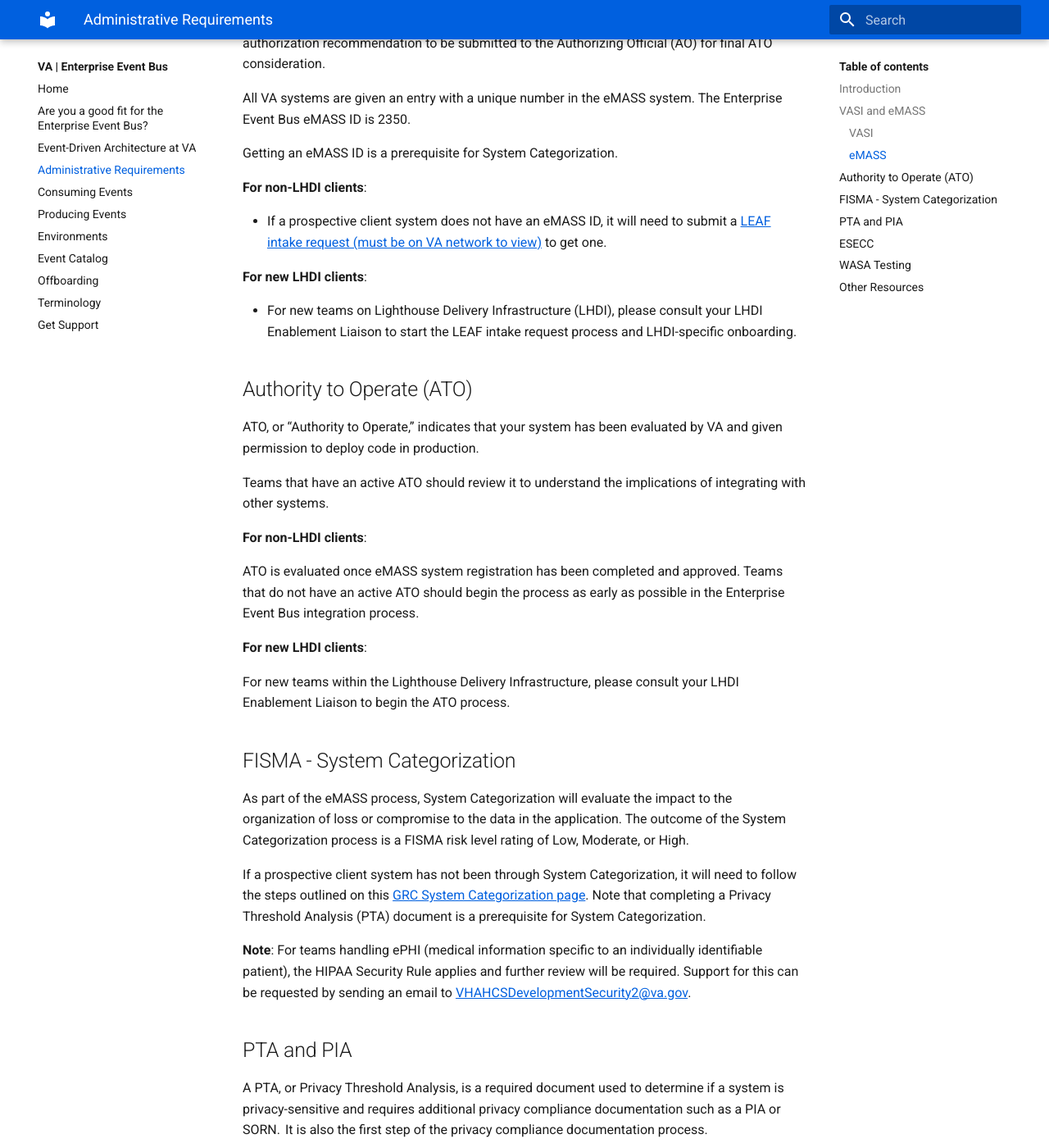
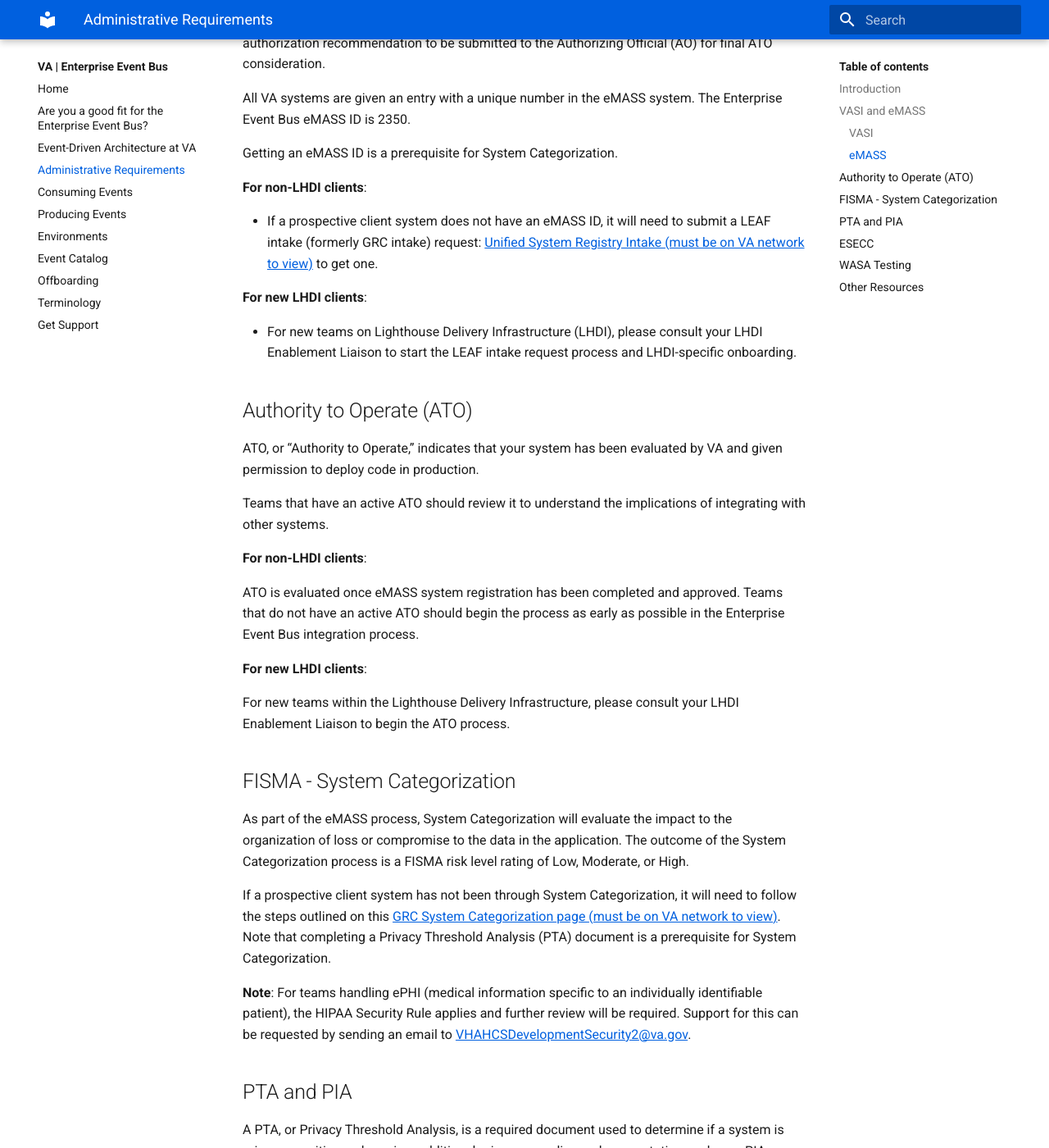
Before and after one commit to department-of-veterans-affairs/ves-event-bus-developer-portal, an MkDocs documentation site: the page built from docs/administrative-requirements.md, in a window 1280 px wide and 1400 px high, scrolled down 1548 px. Shown: the whole window at 82% size. Built offline with MkDocs 1.6.1 and Material for MkDocs 9.7.7, drawn with Linux system fonts in a browser that asks for light colours; some of the changed text lies outside the part shown.

Commit message:
fix links and link text in administrative-requirements.md

```diff
--- a/docs/administrative-requirements.md
+++ b/docs/administrative-requirements.md
@@ -56,7 +56,7 @@
 
 **For non-LHDI clients**:
 
-* If a prospective client system does not have an eMASS ID, it will need to submit a [LEAF intake request (must be on VA network to view)](https://leaf.va.gov/NATIONAL/103/cybersecurity_request_portal/) to get one.
+* If a prospective client system does not have an eMASS ID, it will need to submit a LEAF intake (formerly GRC intake) request: [Unified System Registry Intake (must be on VA network to view)](https://leaf.va.gov/NATIONAL/103/cybersecurity_request_portal/) to get one.
 
 **For new LHDI clients**:
 
@@ -80,7 +80,7 @@
 
 As part of the eMASS process, System Categorization will evaluate the impact to the organization of loss or compromise to the data in the application. The outcome of the System Categorization process is a FISMA risk level rating of Low, Moderate, or High.
 
-If a prospective client system has not been through System Categorization, it will need to follow the steps outlined on this [GRC System Categorization page](https://confluence.devops.va.gov/display/VAExternal/GRC+-+System+Categorization). Note that completing a Privacy Threshold Analysis (PTA) document is a prerequisite for System Categorization.
+If a prospective client system has not been through System Categorization, it will need to follow the steps outlined on this [GRC System Categorization page (must be on VA network to view)](https://confluence.devops.va.gov/display/VAExternal/GRC+-+System+Categorization). Note that completing a Privacy Threshold Analysis (PTA) document is a prerequisite for System Categorization.
 
 **Note**: For teams handling ePHI (medical information specific to an individually identifiable patient), the HIPAA Security Rule applies and further review will be required. Support for this can be requested by sending an email to [VHAHCSDevelopmentSecurity2@va.gov](mailto:VHAHCSDevelopmentSecurity2@va.gov).
 
@@ -103,7 +103,8 @@
 Resources:
 
 * [Privacy Threshold Analysis (PTA) and Privacy Impact Assessment (PIA) Submittal Checklist and Process Overview (PDF file, must be on VA network to view)](https://dvagov.sharepoint.com/sites/OITPrivacyHub/PTA%20Training%20Resources/Forms/AllItems.aspx?id=%2Fsites%2FOITPrivacyHub%2FPTA%20Training%20Resources%2FPTA%20and%20PIA%20Submittal%20Checklist%20and%20Process%20Overview%2Epdf&parent=%2Fsites%2FOITPrivacyHub%2FPTA%20Training%20Resources&isSPOFile=1&OR=Teams%2DHL&CT=1709826099209&clickparams=eyJBcHBOYW1lIjoiVGVhbXMtRGVza3RvcCIsIkFwcFZlcnNpb24iOiIyNy8yNDAxMDQxNzUwNCIsIkhhc0ZlZGVyYXRlZFVzZXIiOmZhbHNlfQ%3D%3D)
-* [PTA Training Resources (VA SharePoint, must be on VA network to view)](https://dvagov.sharepoint.com/sites/OITPrivacyHub/SitePages/Privacy-Impact-Assessment.aspx?csf=1&web=1&e=u8YJ0w)
+* [PIA Training Resources (VA SharePoint, must be on VA network to view)](https://dvagov.sharepoint.com/sites/OITPrivacyHub/SitePages/Privacy-Impact-Assessment.aspx?csf=1&web=1&e=u8YJ0w)
+* [PTA Training Resources (VA SharePoint, must be on VA network to view)](https://dvagov.sharepoint.com/sites/OITPrivacyHub/SitePages/Privacy-Threshold-Analysis.aspx?csf=1&web=1&e=MY0flg)
 
 ## ESECC
 
```
